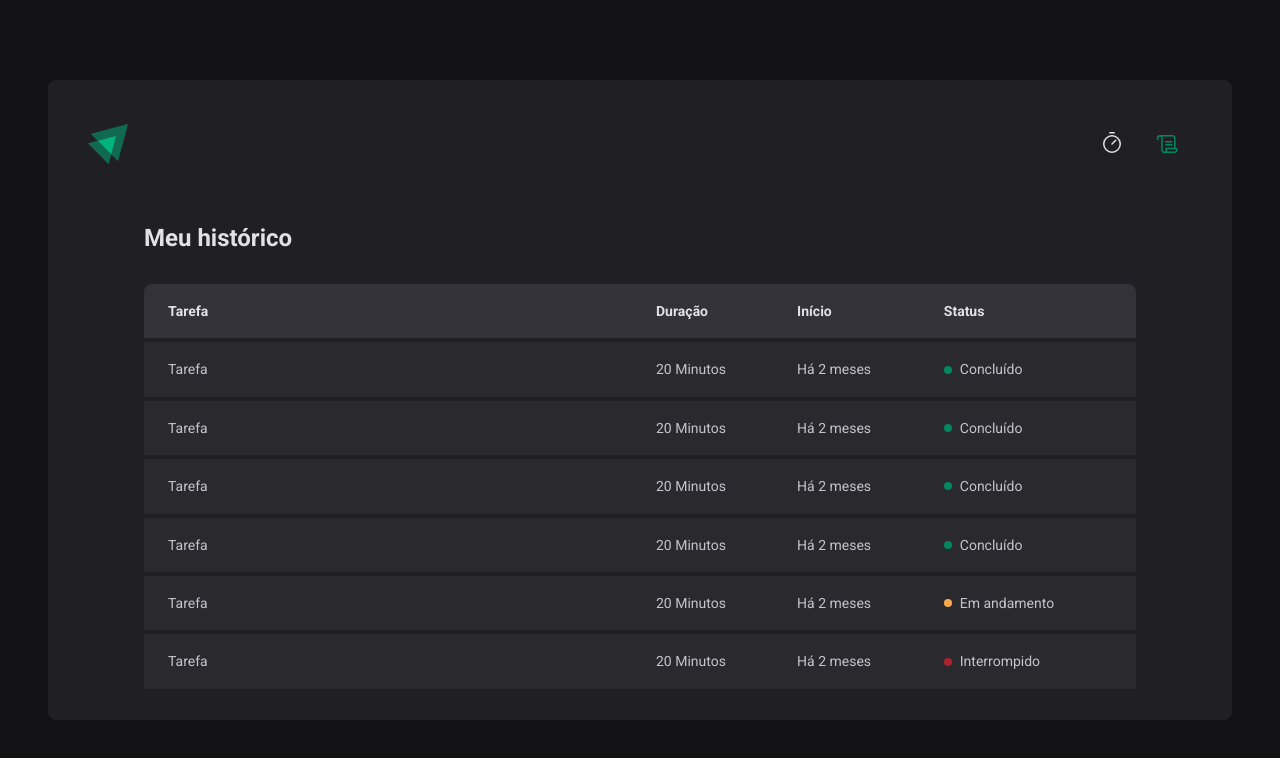
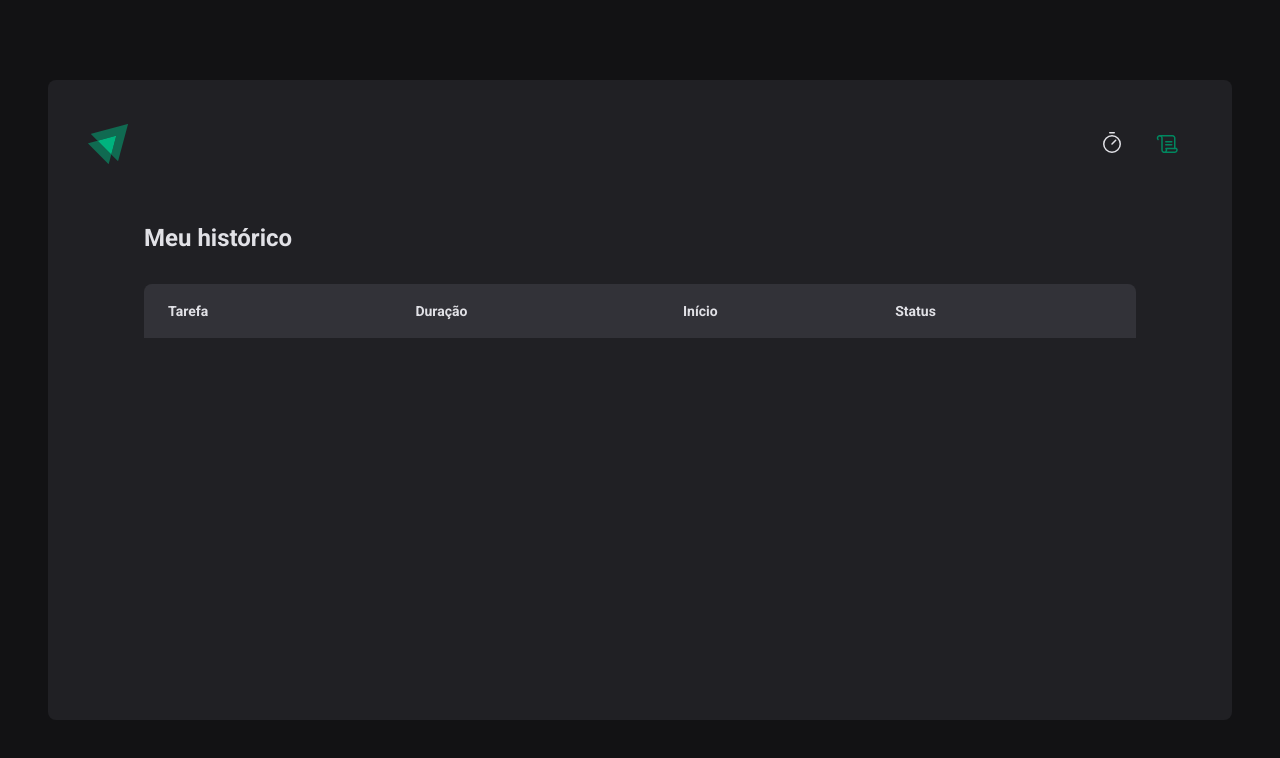
Before and after one commit to andreybatista/focustimer, a React (Vite) app: page /history in a window 1280 px wide. Shown: the top 758 px of the page. Built offline with nearby package versions, Linux system fonts and the light colour scheme.

Commit message:
formatted date in historic

```diff
--- a/src/pages/History/index.tsx
+++ b/src/pages/History/index.tsx
@@ -1,4 +1,6 @@
 import { useContext } from 'react'
+import { formatDistanceToNow } from 'date-fns'
+import ptBR from 'date-fns/locale/pt-BR'
 
 import { CyclesContext } from '../../contexts/CyclesContext'
 
@@ -23,54 +25,31 @@
           </thead>
 
           <tbody>
-            <tr>
-              <td>Tarefa</td>
-              <td>20 Minutos</td>
-              <td>Há 2 meses</td>
-              <td>
-                <Status statusColor="green">Concluído</Status>
-              </td>
-            </tr>
-            <tr>
-              <td>Tarefa</td>
-              <td>20 Minutos</td>
-              <td>Há 2 meses</td>
-              <td>
-                <Status statusColor="green">Concluído</Status>
-              </td>
-            </tr>
-            <tr>
-              <td>Tarefa</td>
-              <td>20 Minutos</td>
-              <td>Há 2 meses</td>
-              <td>
-                <Status statusColor="green">Concluído</Status>
-              </td>
-            </tr>
-            <tr>
-              <td>Tarefa</td>
-              <td>20 Minutos</td>
-              <td>Há 2 meses</td>
-              <td>
-                <Status statusColor="green">Concluído</Status>
-              </td>
-            </tr>
-            <tr>
-              <td>Tarefa</td>
-              <td>20 Minutos</td>
-              <td>Há 2 meses</td>
-              <td>
-                <Status statusColor="yellow">Em andamento</Status>
-              </td>
-            </tr>
-            <tr>
-              <td>Tarefa</td>
-              <td>20 Minutos</td>
-              <td>Há 2 meses</td>
-              <td>
-                <Status statusColor="red">Interrompido</Status>
-              </td>
-            </tr>
+            {cycles.map((cycle) => {
+              return (
+                <tr key={cycle.id}>
+                  <td>{cycle.task}</td>
+                  <td>{cycle.minutesAmount} Minutos</td>
+                  <td>
+                    {formatDistanceToNow(cycle.startDate, {
+                      addSuffix: true,
+                      locale: ptBR,
+                    })}
+                  </td>
+                  <td>
+                    {cycle.finishedDate && (
+                      <Status statusColor="green">Concluído</Status>
+                    )}
+                    {cycle.interruptedDate && (
+                      <Status statusColor="red">Interrompido</Status>
+                    )}
+                    {!cycle.finishedDate && !cycle.interruptedDate && (
+                      <Status statusColor="yellow">Em andamento</Status>
+                    )}
+                  </td>
+                </tr>
+              )
+            })}
           </tbody>
         </table>
       </HistotyList>
```
